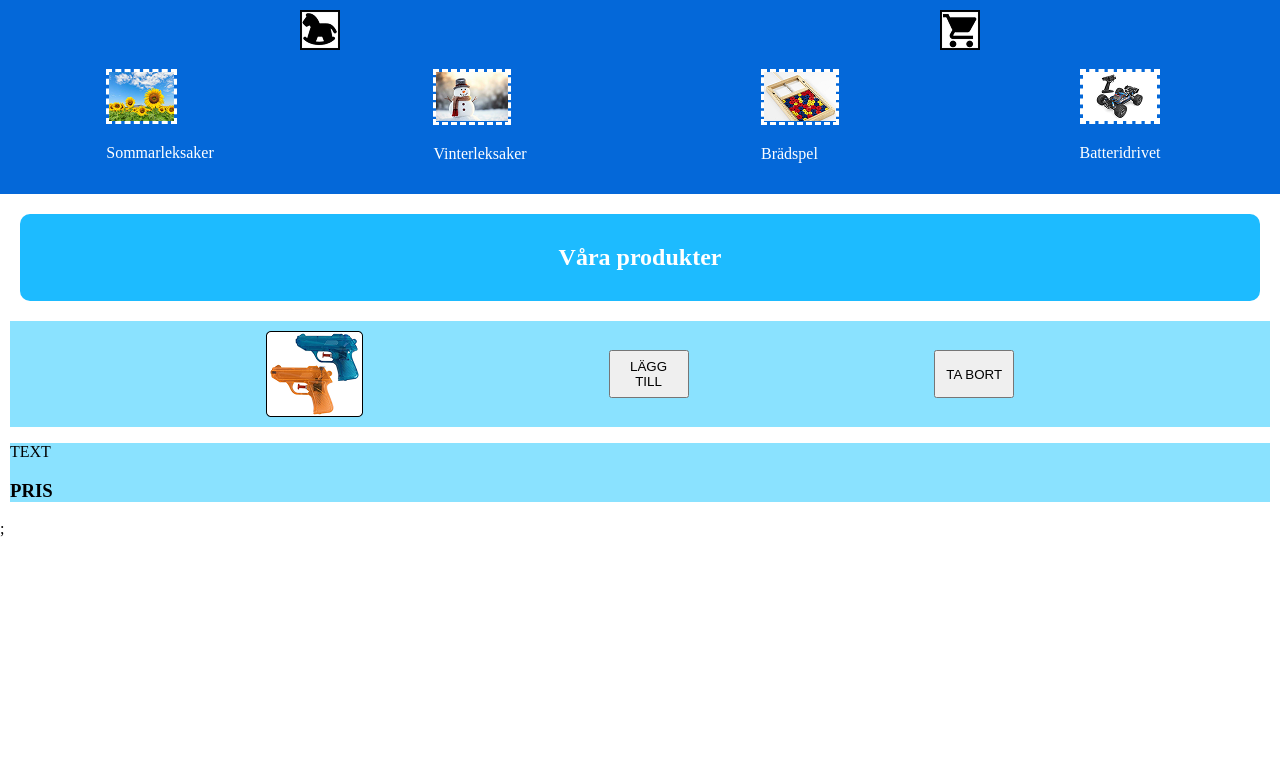
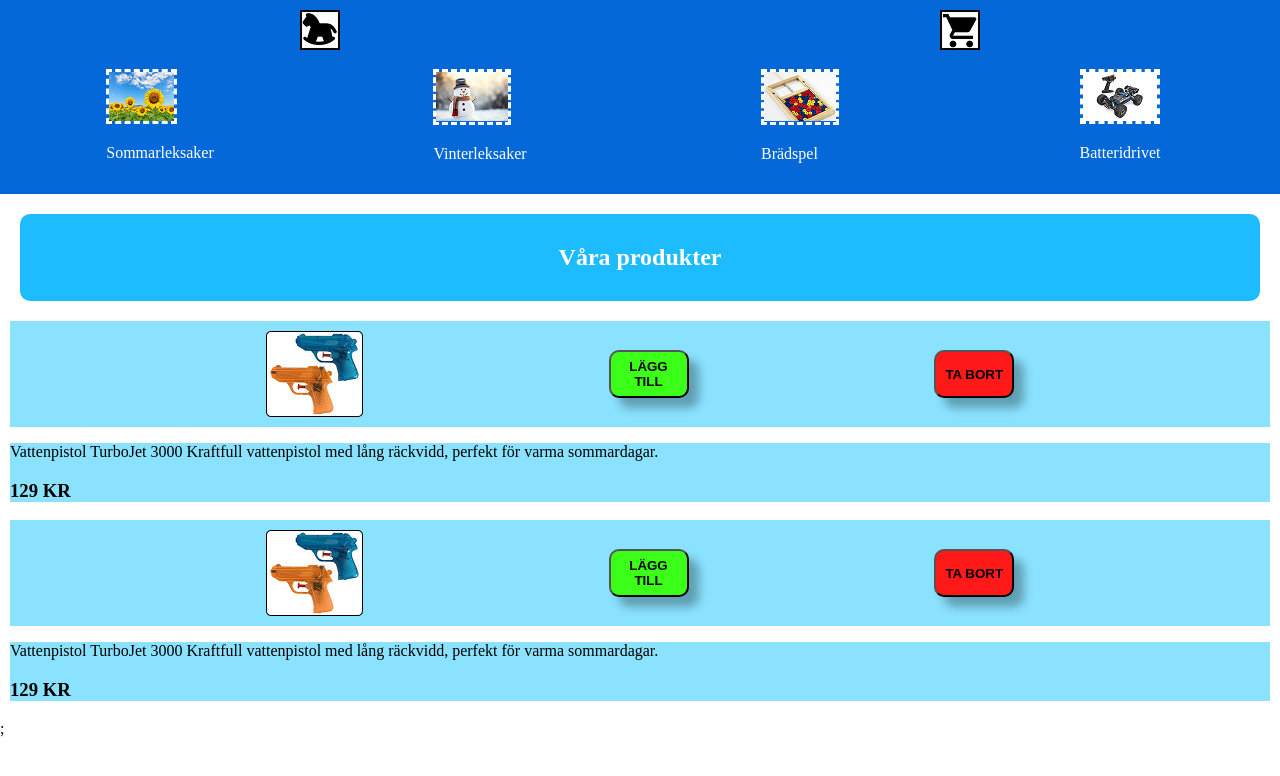
Before and after one commit to TimmyBartelius/JSX-inl-mningsuppgift, a React (Vite) app in the folder my-app/: page / in a window 1280 px wide. Shown: the top 776 px of the page. Built offline with nearby package versions, Linux system fonts and the light colour scheme.

Commit message:
Smått jox i Home

```diff
--- a/my-app/src/components/Home.css
+++ b/my-app/src/components/Home.css
@@ -17,10 +17,18 @@
   padding: 10px;
 }
 #addBtn {
+  background-color: rgb(59, 255, 25);
+  border-radius: 10px;
+  font-weight: bold;
+  box-shadow: 10px 10px 10px rgba(0, 0, 0, 0.3);
   height: 3rem;
   width: 5rem;
 }
 #remBtn {
+  background-color: rgb(255, 25, 25);
+  border-radius: 10px;
+  font-weight: bold;
+  box-shadow: 10px 10px 10px rgba(0, 0, 0, 0.3);
   height: 3rem;
   width: 5rem;
 }
--- a/my-app/src/pages/Home.jsx
+++ b/my-app/src/pages/Home.jsx
@@ -13,8 +13,23 @@ function Home() {
         <button id="remBtn">TA BORT</button>
       </div>
       <div className="forProducts" id="textSquareProduct">
-        <p>TEXT</p>
-        <h3>PRIS</h3>
+        <p>
+          Vattenpistol TurboJet 3000 Kraftfull vattenpistol med lång räckvidd,
+          perfekt för varma sommardagar.
+        </p>
+        <h3>129 KR</h3>
+      </div>
+      <div className="forProducts" id="productDisplay">
+        <img src="src/assets/Vattenpistolen.PNG" alt="Vattenpistolen" />
+        <button id="addBtn">LÄGG TILL</button>
+        <button id="remBtn">TA BORT</button>
+      </div>
+      <div className="forProducts" id="textSquareProduct">
+        <p>
+          Vattenpistol TurboJet 3000 Kraftfull vattenpistol med lång räckvidd,
+          perfekt för varma sommardagar.
+        </p>
+        <h3>129 KR</h3>
       </div>
     </main>
   );
```
